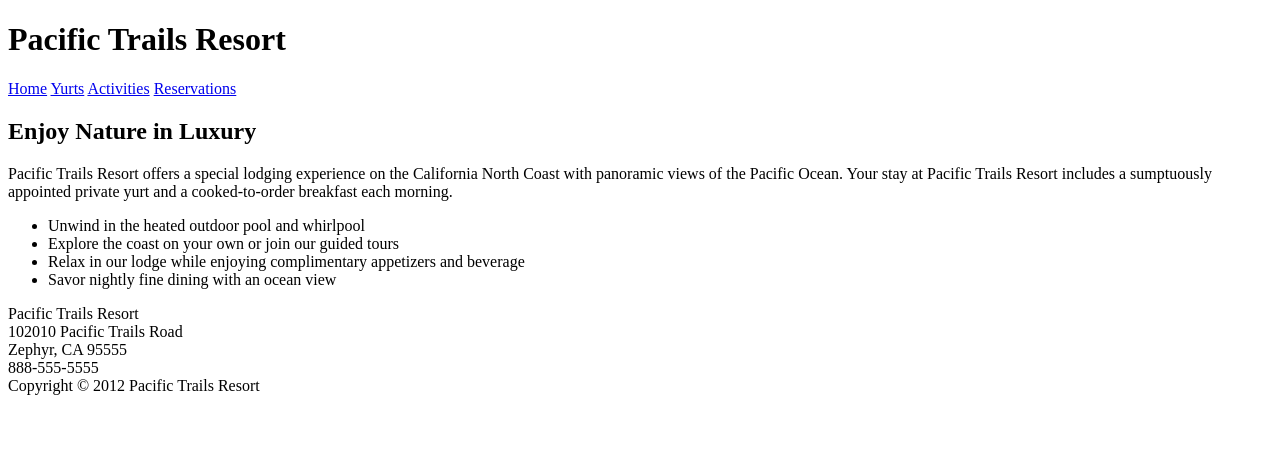
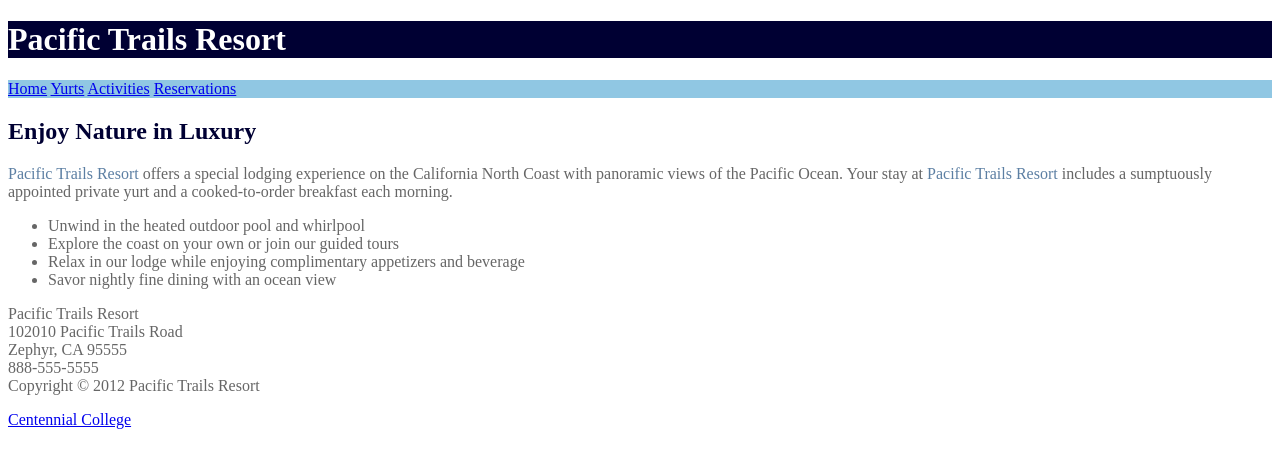
Before and after one commit to MalihaAnuja/COMP213-LABSEC005, a plain HTML site: page index.html in a window 1280 px wide. Drawn offline with Linux system fonts and the light colour scheme.

Commit message:
second lab

```diff
--- a/index.html
+++ b/index.html
@@ -3,6 +3,7 @@
     <head>
         <title>Pacific Trails Resort - Home</title>
         <meta charset="utf-8">
+        <link rel="stylesheet" href="pacific.css">
     </head>
     <body>
         <header>
@@ -16,7 +17,7 @@
         </nav>
         <main>
             <h2>Enjoy Nature in Luxury</h2>
-            <p>Pacific Trails Resort offers a special lodging experience on the California North Coast with panoramic views of the Pacific Ocean. Your stay at Pacific Trails Resort includes a sumptuously appointed private yurt and a cooked-to-order breakfast each morning.</p>
+            <p><span class="Resort">Pacific Trails Resort</span> offers a special lodging experience on the California North Coast with panoramic views of the Pacific Ocean. Your stay at <span class="Resort">Pacific Trails Resort</span> includes a sumptuously appointed private yurt and a cooked-to-order breakfast each morning.</p>
             <ul>
                 <li>Unwind in the heated outdoor pool and whirlpool</li>
                 <li>Explore the coast on your own or join our guided tours</li>
@@ -32,7 +33,7 @@
         </main>
         <footer>
             Copyright &copy; 2012 Pacific Trails Resort
-            <p><a href="mailto:youremail@my.centennialcollege.ca"></a></p>
+            <p><a href="mailto:Manuja@my.centennialcollege.ca">Centennial College</a></p>
         </footer>
     </body>
 </html>
--- /dev/null
+++ b/pacific.css
@@ -0,0 +1,21 @@
+body{
+    background-color: #FFFFFF;
+    color: #666666;
+}
+
+header{
+    background-color: #000033;
+    color: #FFFFFF;
+}
+
+nav{
+    background-color: #90C7E3;
+}
+
+h2{
+    color: #000033;
+}
+
+.Resort{
+    color: #5C7FA3;
+}
```
